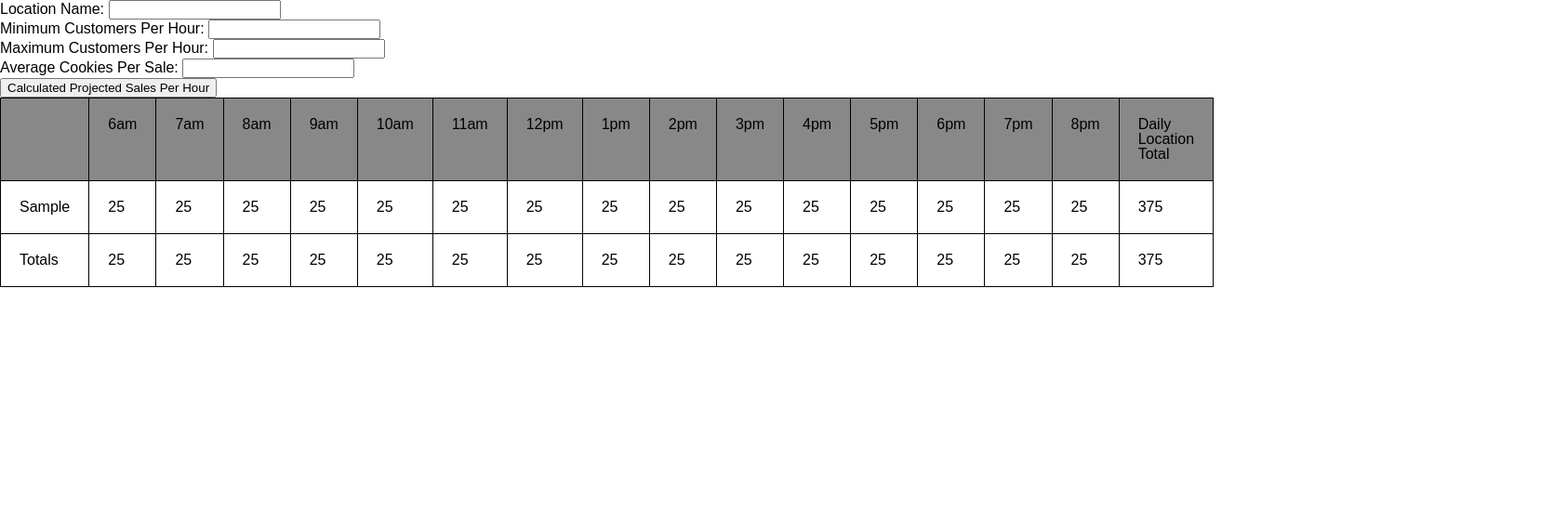
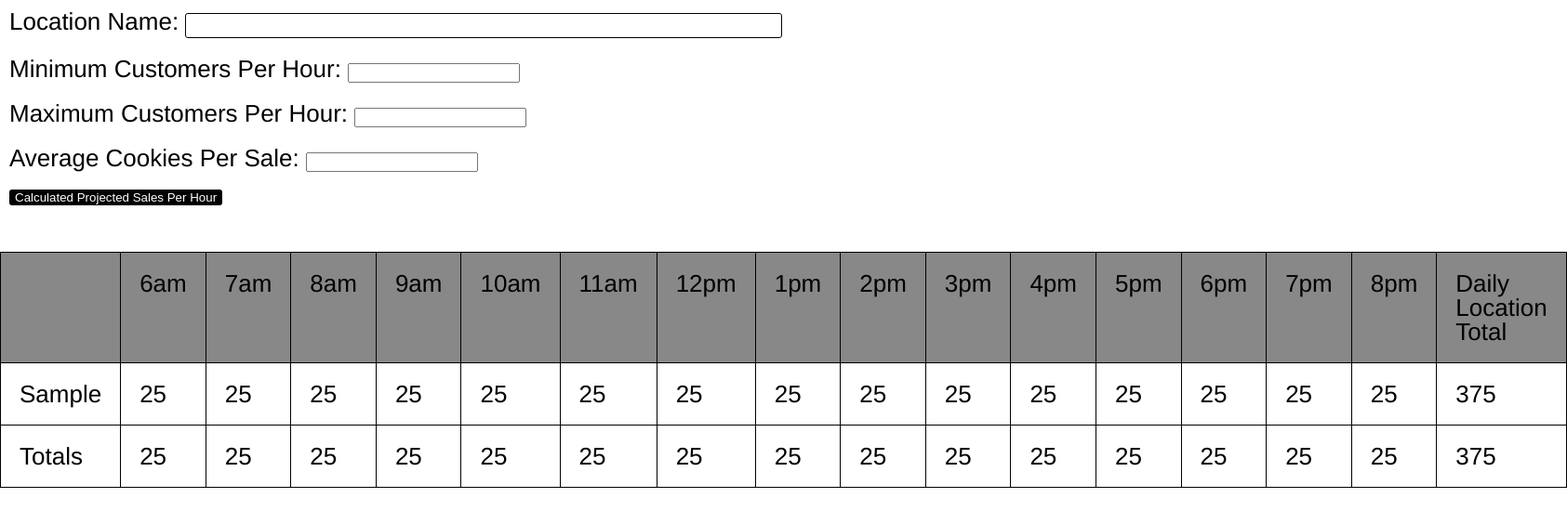
Before and after one commit to thomascbullock/cookie-stand, a plain HTML site: page pages/sales.html in a window 1280 px wide. Both pictures are taken after typing "Sample", "5", "5", "5" into the empty fields and a click on the button "Calculated Projected Sales Per Hour". Shown: the whole page at 93% size, 1685 px wide, since content can reach past the window. Drawn offline with Linux system fonts and the light colour scheme.

Commit message:
initial styling commit

```diff
--- a/css/style.css
+++ b/css/style.css
@@ -1,11 +1,27 @@
 body {
-    font-family: Arial, Helvetica, sans-serif;
+    font-family: helvetica;
+    font-size: 26px;
 }
 
-h1 {
-    margin: 20px;
-    font-size: x-large;
-    text-align: center;
+fieldset {
+    padding: 10px;
+}
+
+input[type="text"] {
+    border: solid 1px black;
+    padding: 5px;
+    border-radius: 3px;
+    width: 50%;
+}
+
+button {
+    margin-left: 10px;
+    background: black;
+    color: white;
+    border: none;
+    border-radius: 3px;
+    cursor: pointer;
+    margin-bottom: 50px;
 }
 
 thead {
--- a/js/app.js
+++ b/js/app.js
@@ -56,11 +56,11 @@ function makeHeaderOrFooterRow(inData){
 
 //Store Constructor
 
-function Store(storeInfo) {
-  this.locationName = storeInfo.locationName;
-  this.minCustomers = storeInfo.minCustomers;
-  this.maxCustomers = storeInfo.maxCustomers;
-  this.averageCookiesPerSale = storeInfo.averageCookiesPerSale;
+function Store(inStoreInfo) {
+  this.locationName = inStoreInfo.locationName;
+  this.minCustomers = inStoreInfo.minCustomers;
+  this.maxCustomers = inStoreInfo.maxCustomers;
+  this.averageCookiesPerSale = inStoreInfo.averageCookiesPerSale;
 }
 
 //Store functions
@@ -83,12 +83,16 @@ Store.prototype.makeTableRow = function(){
   //now loop through the hours and calculate cookies per hour
   for (var hoursCounter = 0; hoursCounter < hours.length; hoursCounter++) {
     var calculatedCookies = this.getCookiesPerHour(this.getCustomersPerHour());
+    //add the calculated cookie count as table data
+    this.calculatedCookiesTableRow = `${this.calculatedCookiesTableRow}<td>${calculatedCookies}</td>`;
+    //also add the calculated cookie count to the hourly, daily by location and daily grand totals
     hourlyTotals[hoursCounter] = hourlyTotals[hoursCounter] + calculatedCookies;
+    calculatedDailyCookieTotal += calculatedCookies;
     grandTotal = grandTotal + calculatedCookies;
-    this.calculatedCookiesTableRow = `${this.calculatedCookiesTableRow}<td>${calculatedCookies}</td>`;
-    calculatedDailyCookieTotal += calculatedCookies;
   }
+  //add the daily location total to the end of the table row
   this.calculatedCookiesTableRow = `${this.calculatedCookiesTableRow}<td>${calculatedDailyCookieTotal}</td>`;
+  //return the table row
   return this.calculatedCookiesTableRow;
 };
 
```
